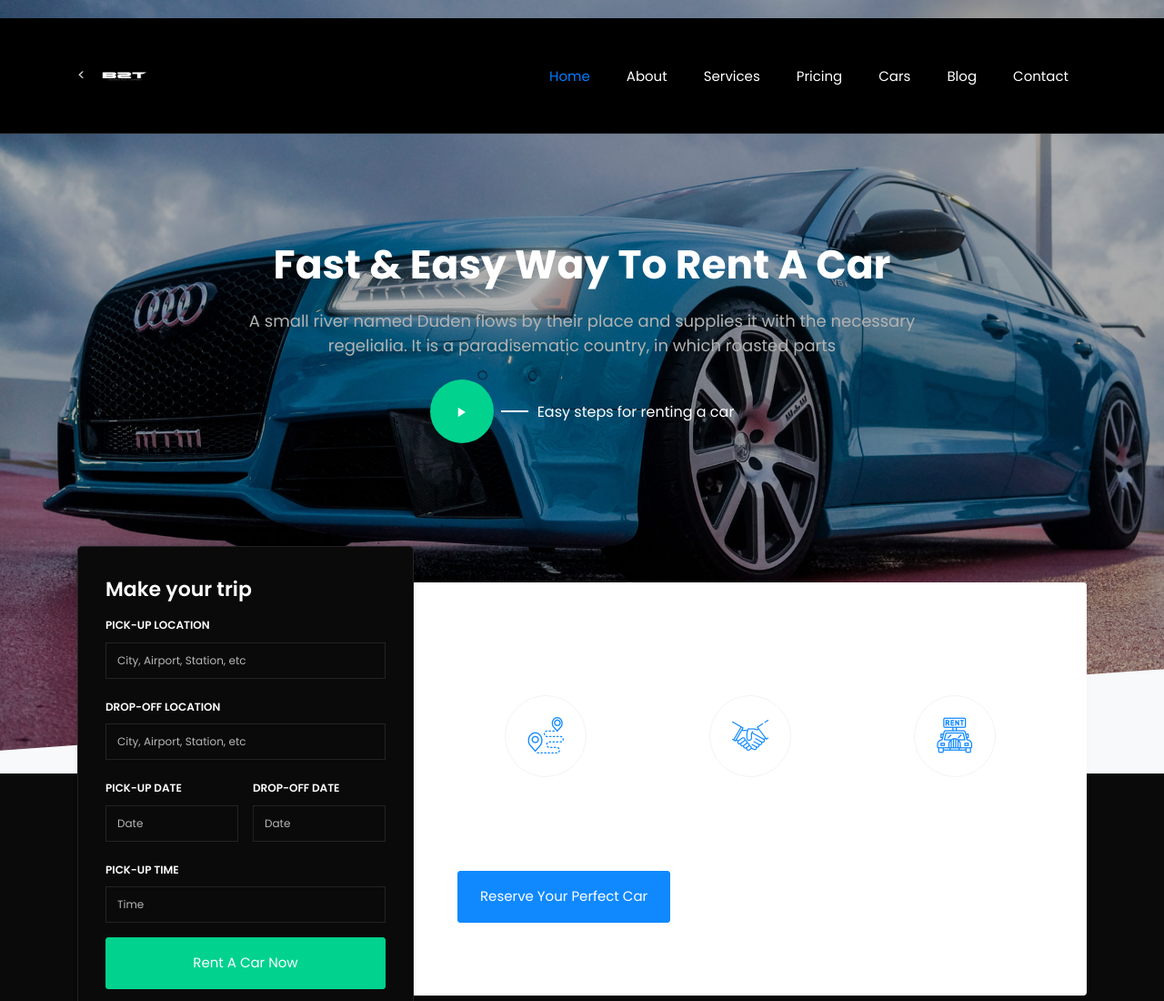
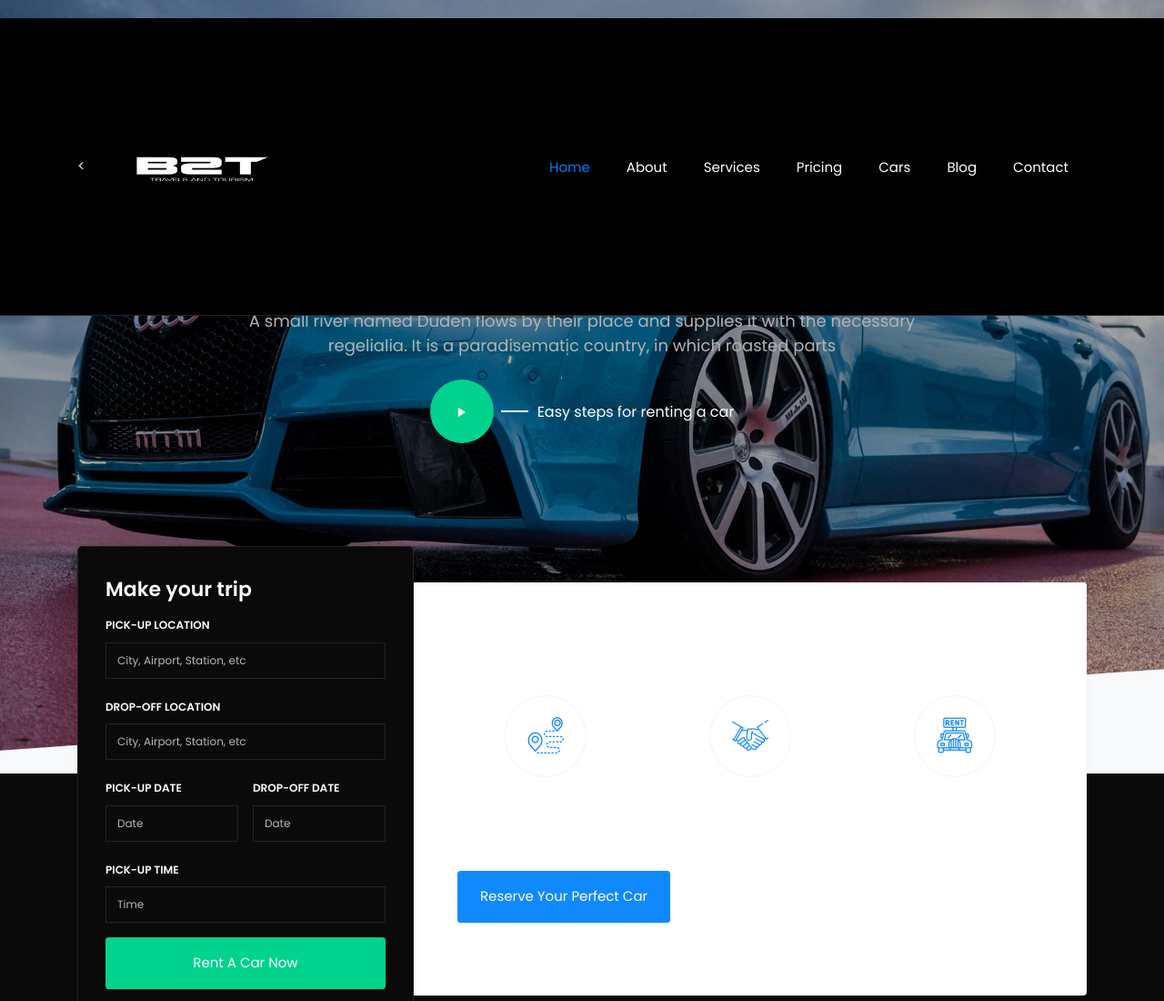
Before and after one commit to Jroshan106/b2t-project, a plain HTML site: page index.html in a window 1280 px wide. Shown: the top 1100 px of the page at 91% size. Drawn offline with Linux system fonts and the light colour scheme; some packages are replaced by stand-ins of ours; no server answers; files whose address does not match are found by name.

Commit message:
Update index.html

```diff
--- a/index.html
+++ b/index.html
@@ -31,7 +31,7 @@
 	  <nav class="navbar navbar-expand-lg navbar-dark ftco_navbar bg-dark ftco-navbar-light" id="ftco-navbar">
 	    <div class="container">
 	      <<a class="navbar-brand" href="index.html">
-    		<img src="images/logo.png" alt="B2T Travels Logo" style="max-height: 100px; width: auto;">
+    		<img src="images/logo.png" alt="B2T Travels Logo" style="max-height: 300px; width: 50;">
 			</a>
 	      <button class="navbar-toggler" type="button" data-toggle="collapse" data-target="#ftco-nav" aria-controls="ftco-nav" aria-expanded="false" aria-label="Toggle navigation">
 	        <span class="oi oi-menu"></span> Menu
```
